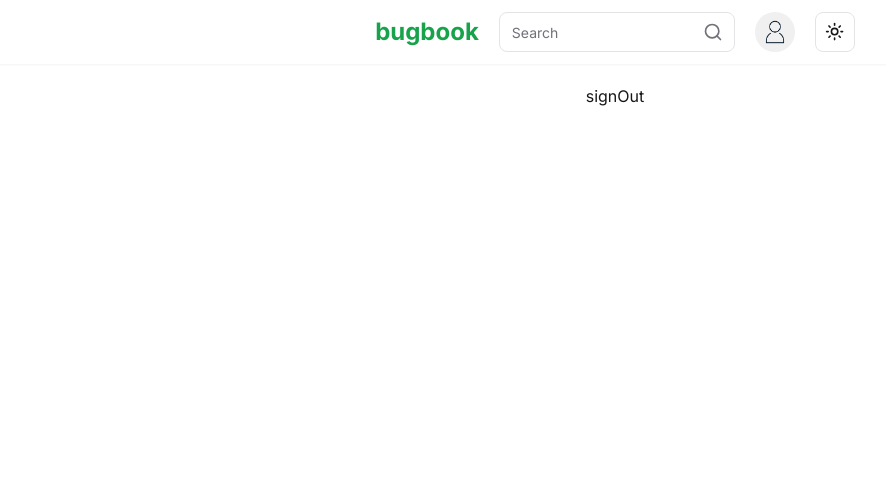
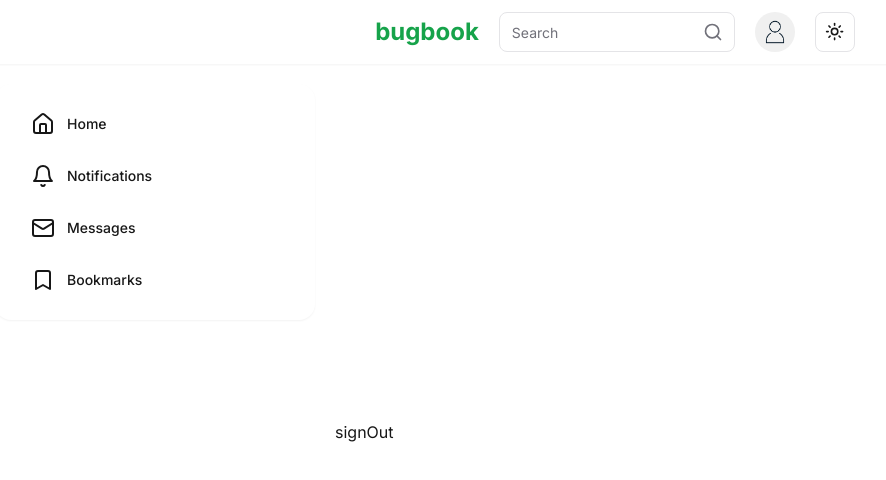
Before and after one commit to Gautam5558/nextjs-15-bugbook, a Next.js app: page / in a window 1280 px wide. Shown: the top 480 px of the page, without its empty margins (25-911 px from the left). Built offline with nearby package versions, Linux system fonts and the light colour scheme; no server answers.

Commit message:
updated schemas and did minor changes

```diff
--- a/src/app/(main)/layout.tsx
+++ b/src/app/(main)/layout.tsx
@@ -1,11 +1,16 @@
 import React from "react";
 import Navbar from "./_components/navbar";
+import Menubar from "@/components/menu-bar";
 
 const Layout = ({ children }: { children: React.ReactNode }) => {
   return (
     <div className="flex min-h-screen flex-col">
       <Navbar />
-      <div className="mx-auto max-w-7xl p-5">{children}</div>
+      <div className="mx-auto flex w-full max-w-7xl grow gap-5 p-5">
+        <Menubar className="sticky top-[5.25rem] hidden h-fit flex-none space-y-3 rounded-2xl bg-card px-3 py-5 shadow-sm sm:block lg:px-5 xl:w-80" />
+        {children}
+      </div>
+      <Menubar className="sticky bottom-0 flex w-full justify-center gap-5 border-t bg-card p-3 sm:hidden" />
     </div>
   );
 };
--- a/src/auth.config.ts
+++ b/src/auth.config.ts
@@ -33,7 +33,7 @@ export default {
           if (passwordMatches) {
             const userData: User = {
               id: existingUser.id,
-              name: existingUser.name,
+              name: existingUser.username,
               image: existingUser.image,
               email: existingUser.email,
             };
--- /dev/null
+++ b/src/components/menu-bar.tsx
@@ -0,0 +1,57 @@
+import React from "react";
+import { Button } from "./ui/button";
+import Link from "next/link";
+import { Bell, Bookmark, Home, Mail } from "lucide-react";
+
+interface MenubarProps {
+  className: string;
+}
+
+const Menubar = ({ className }: MenubarProps) => {
+  return (
+    <div className={className}>
+      <Button
+        variant="ghost"
+        className="flex items-center justify-start gap-3"
+        asChild
+      >
+        <Link href="/">
+          <Home />
+          <span className="hidden lg:inline">Home</span>
+        </Link>
+      </Button>
+      <Button
+        variant="ghost"
+        className="flex items-center justify-start gap-3"
+        asChild
+      >
+        <Link href="/notifications">
+          <Bell />
+          <span className="hidden lg:inline">Notifications</span>
+        </Link>
+      </Button>
+      <Button
+        variant="ghost"
+        className="flex items-center justify-start gap-3"
+        asChild
+      >
+        <Link href="/messages">
+          <Mail />
+          <span className="hidden lg:inline">Messages</span>
+        </Link>
+      </Button>
+      <Button
+        variant="ghost"
+        className="flex items-center justify-start gap-3"
+        asChild
+      >
+        <Link href="/bookmarks">
+          <Bookmark />
+          <span className="hidden lg:inline">Bookmarks</span>
+        </Link>
+      </Button>
+    </div>
+  );
+};
+
+export default Menubar;
```
Also changed, not shown: src/actions/register.action.ts (+12 -1 lines), 2 other files (tests, documents, lock files or other folders).
